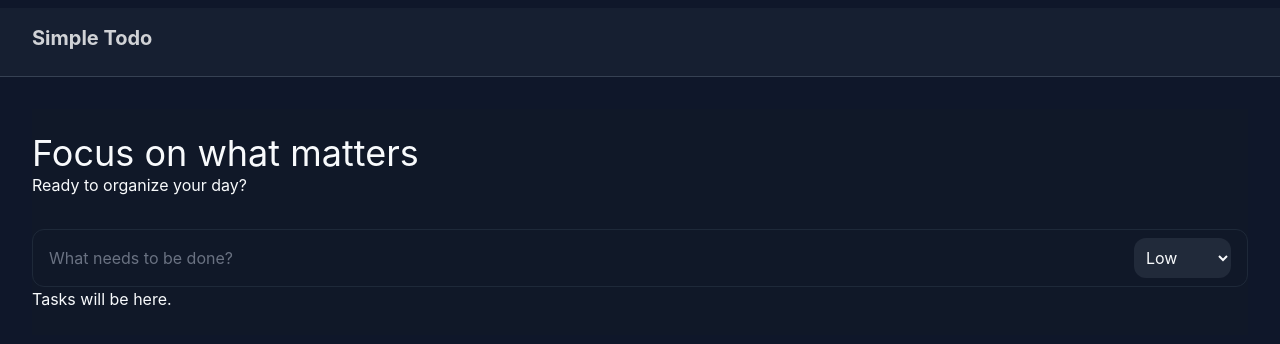
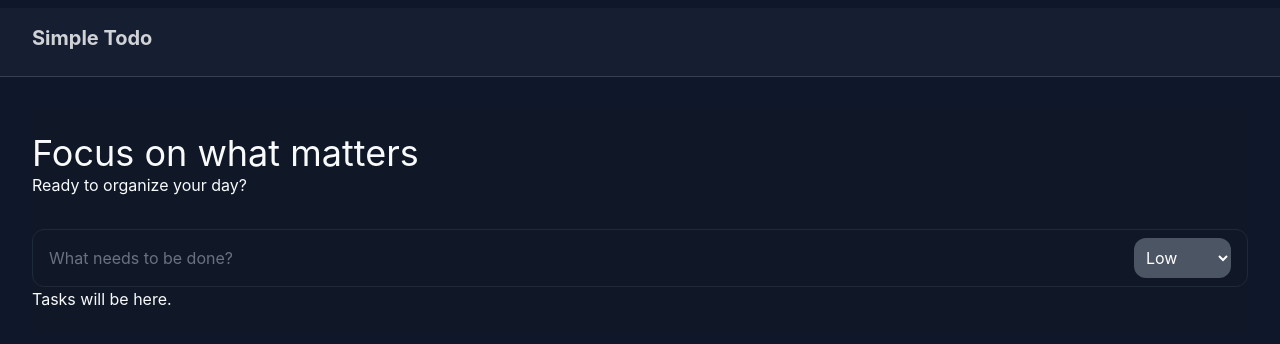
Before and after one commit to MohamadHarmoush/ToDo-App, a React (Vite) app: page / in a window 1280 px wide. Shown: the top 344 px of the page. Built offline with nearby package versions, Linux system fonts and the light colour scheme.

Commit message:
Add selectInput & priority selector components

```diff
--- /dev/null
+++ b/src/components/PrioritySelector.tsx
@@ -0,0 +1,30 @@
+import SelectInput from "./SelectInput";
+
+interface PrioritySelectorProps {
+  value: string;
+  onChange: (value: string) => void;
+}
+const PrioritySelector = ({ value, onChange }: PrioritySelectorProps) => {
+  const priorities = [
+    { value: "low", label: "Low" },
+    { value: "medium", label: "Medium", color: "#c2410c" },
+    { value: "high", label: "High", color: "#b91c1c" },
+  ];
+  const handleChange = (value: string) => {
+    const priority = priorities.find((option) => option.value === value);
+    if (!priority) return;
+
+    onChange(priority.value);
+  };
+  return (
+    <SelectInput
+      name="priority"
+      value={value}
+      options={priorities}
+      onChange={handleChange}
+      defaultColor="#4b5563"
+    />
+  );
+};
+
+export default PrioritySelector;
--- a/src/components/SelectInput.tsx
+++ b/src/components/SelectInput.tsx
@@ -1,22 +1,56 @@
-interface Option {
+import type { ChangeEvent } from "react";
+
+export interface Option {
   value: string;
   label: string;
+  color?: string;
 }
+
 interface SelectProps {
   name: string;
   options: Option[];
+  value: string;
+  defaultColor?: string;
   className?: string;
-  onChange: (item: Option) => {};
+  onChange: (itemId: string) => void;
 }
 const SelectInput = ({
-    name,
-    options,
-    onChange,
-    className = ''
+  name,
+  value,
+  options,
+  defaultColor = "#374151",
+  onChange,
+  className = "",
 }: SelectProps) => {
-  return <div className={`rounded-xl ${className}`}>
+  const handleChange = (e: ChangeEvent<HTMLSelectElement>) => {
+    e.preventDefault();
+    onChange(e.target.value);
+  };
+  const selectedColor = options.find((option) => option.value === value)?.color ?? defaultColor;
 
-  </div>;
+  return (
+    <select
+      name={name}
+      value={value}
+      onChange={handleChange}
+      style={{
+        color: "white",
+        background: selectedColor,
+      }}
+      className={`rounded-xl outline-none bg-gray-800/80 hover:bg-gray-800/80
+      mx-2 px-2 ${className}`}
+    >
+      {options.map((option) => (
+        <option
+          style={option.color ? { color: option.color } : undefined}
+          value={option.value}
+          key={option.value}
+        >
+          {option.label}
+        </option>
+      ))}
+    </select>
+  );
 };
 
 export default SelectInput;
--- a/src/components/TaskInput.tsx
+++ b/src/components/TaskInput.tsx
@@ -2,6 +2,7 @@ import { useState, useCallback, type KeyboardEvent, type ChangeEvent } from "rea
 import type { Priority } from "../domain/Priority";
 import type { Task } from "../domain/Task";
 import type { TaskType } from "../domain/TaskType";
+import PrioritySelector from "./PrioritySelector";
 
 interface TaskInputProps {
   placeholder?: string;
@@ -27,10 +28,10 @@ const TaskInput = ({
     isActive: true,
   });
 
-  const handleChange = (e: ChangeEvent<HTMLInputElement>) => {
+  const handleChange = (name: string, value: string) => {
     setTask({
       ...task,
-      [e.target.name]: e.target.value,
+      [name]: value,
     });
   };
 
@@ -46,25 +47,13 @@ const TaskInput = ({
         name="title"
         value={task.title}
         placeholder={placeholder}
-        onChange={handleChange}
+        onChange={(e) => handleChange(e.target.name, e.target.value)}
       />
-      <select
-        value={"op1"}
-        className={`
-      rounded-xl outline-none
-      bg-gray-600/30 mx-2 px-2 afer:${" "}
-      `}
-      >
-        <option key={"op1"} value={"op1"}>
-          Low
-        </option>
-        <option key={"op2"} value={"op2"}>
-          Medium
-        </option>
-        <option key={"op3"} value={"op3"}>
-          High
-        </option>
-      </select>
+
+      <PrioritySelector
+        value={task.priority}
+        onChange={(value) => handleChange("priority", value)}
+      />
     </div>
   );
 };
```
